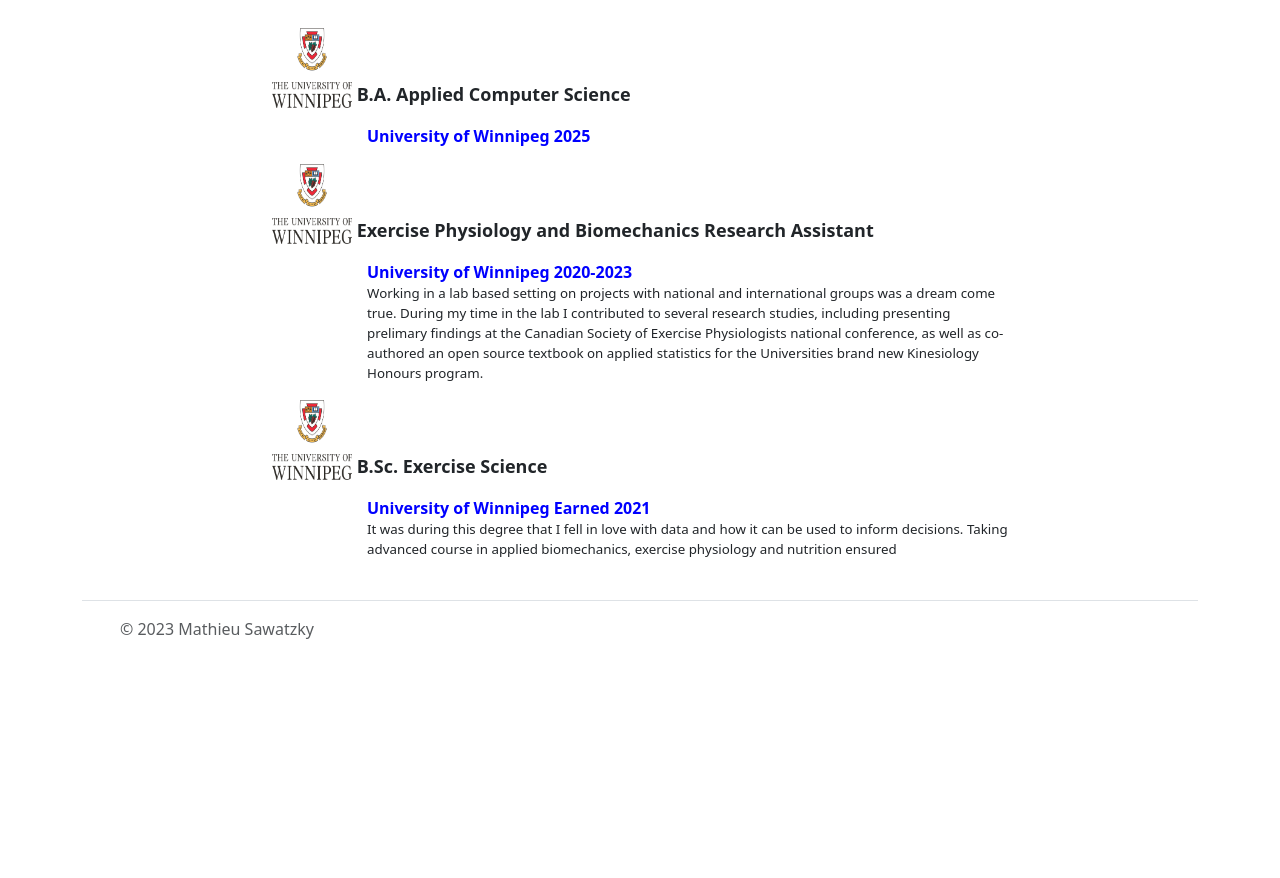
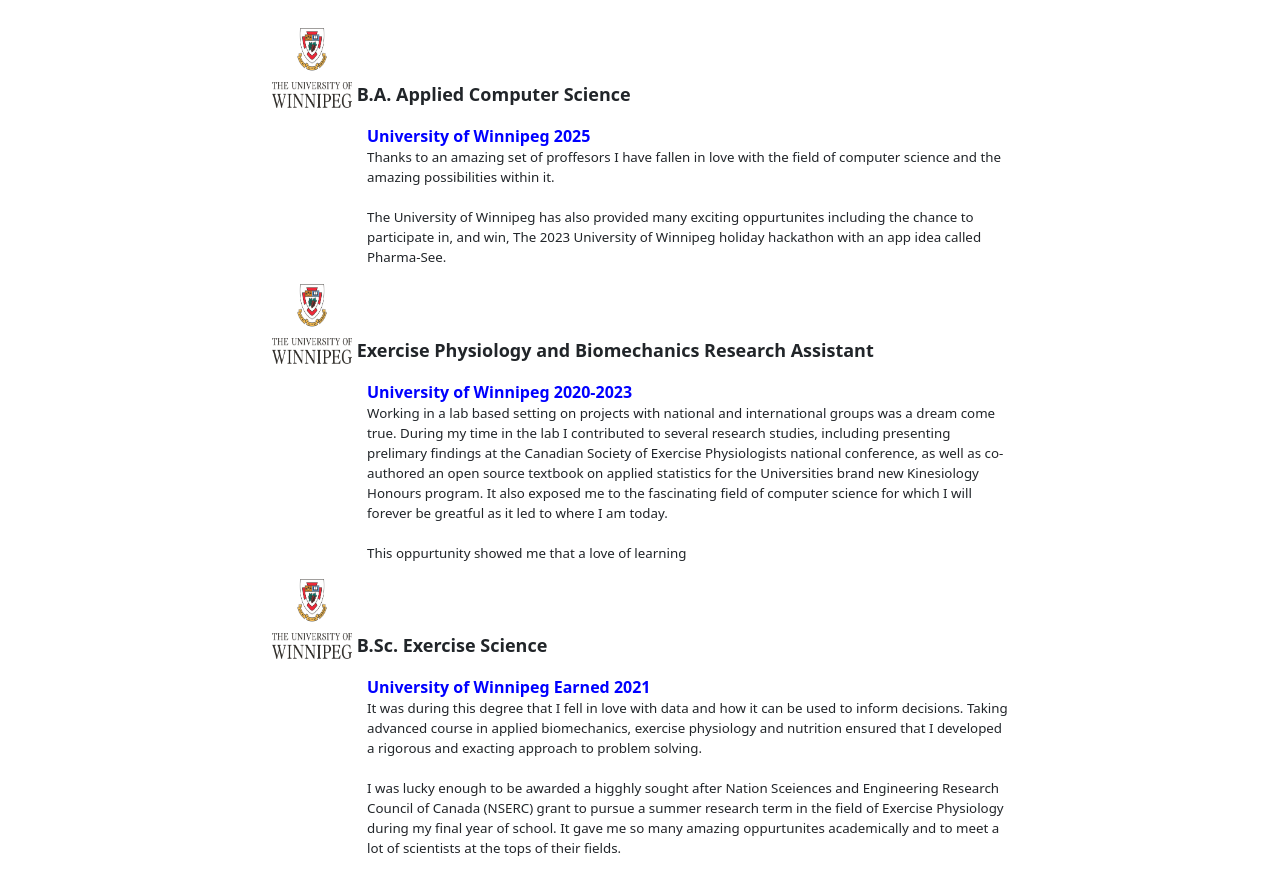
Before and after one commit to matsawatzky/matsawatzky.github.io, a plain HTML site: page index.html in a window 1280 px wide. Shown: the part 1160-2038 px from the top of the page. Before the commit the page ends 1842 px from the top, so only its background shows below. Drawn offline with nearby package versions, Linux system fonts and the light colour scheme.

Commit message:
Update index.html

```diff
--- a/index.html
+++ b/index.html
@@ -79,6 +79,12 @@
         <p class = "filler">
           <span class = "colorText">University of Winnipeg 2025  </span>
         <br>
+        Thanks to an amazing set of proffesors I have fallen in love with the field of computer science
+        and the amazing possibilities within it.
+        <br>
+        <br>
+        The University of Winnipeg has also provided many exciting oppurtunites including the chance to participate in, and win, The 2023 University of
+        Winnipeg holiday hackathon with an app idea called Pharma-See.
         </p>
       </div>
       <div class = "col-2"></div>
@@ -105,6 +111,10 @@
         Working in a lab based setting on projects with national and international groups was a dream come true.
         During my time in the lab I contributed to several research studies, including presenting prelimary findings at the Canadian Society of Exercise Physiologists national conference,
         as well as co-authored an open source textbook on applied statistics for the Universities brand new Kinesiology Honours program.
+        It also exposed me to the fascinating field of computer science for which I will forever be greatful as it led to where I am today.
+        <br>
+        <br>
+        This oppurtunity showed me that a love of learning
       </p>
     </div>
     <div class = "col-2"></div>
@@ -130,7 +140,12 @@
         <br>
         It was during this degree that I fell in love with data and how it can be used to inform
         decisions. Taking advanced course in applied biomechanics, exercise physiology and nutrition
-        ensured
+        ensured that I developed a rigorous and exacting approach to problem solving.
+        <br>
+        <br>
+        I was lucky enough to be awarded a higghly sought after Nation Sceiences and Engineering Research Council of Canada (NSERC)
+        grant to pursue a summer research term in the field of Exercise Physiology during my final year of school. It gave me so many amazing
+        oppurtunites academically and to meet a lot of scientists at the tops of their fields.
     </p>
   </div>
   <div class = "col-2"></div>
@@ -145,7 +160,7 @@
         <a href="/" class="mb-3 me-2 mb-md-0 text-body-secondary text-decoration-none lh-1">
           <svg class="bi" width="30" height="24"><use xlink:href="#bootstrap"></use></svg>
         </a>
-        <span class="mb-3 mb-md-0 text-body-secondary">© 2023 Mathieu Sawatzky </span>
+        <span class="mb-3 mb-md-0 text-body-secondary align-middle">© 2023 Mathieu Sawatzky </span>
       </div>
 
       <ul class="nav col-md-4 justify-content-end list-unstyled d-flex">
```
